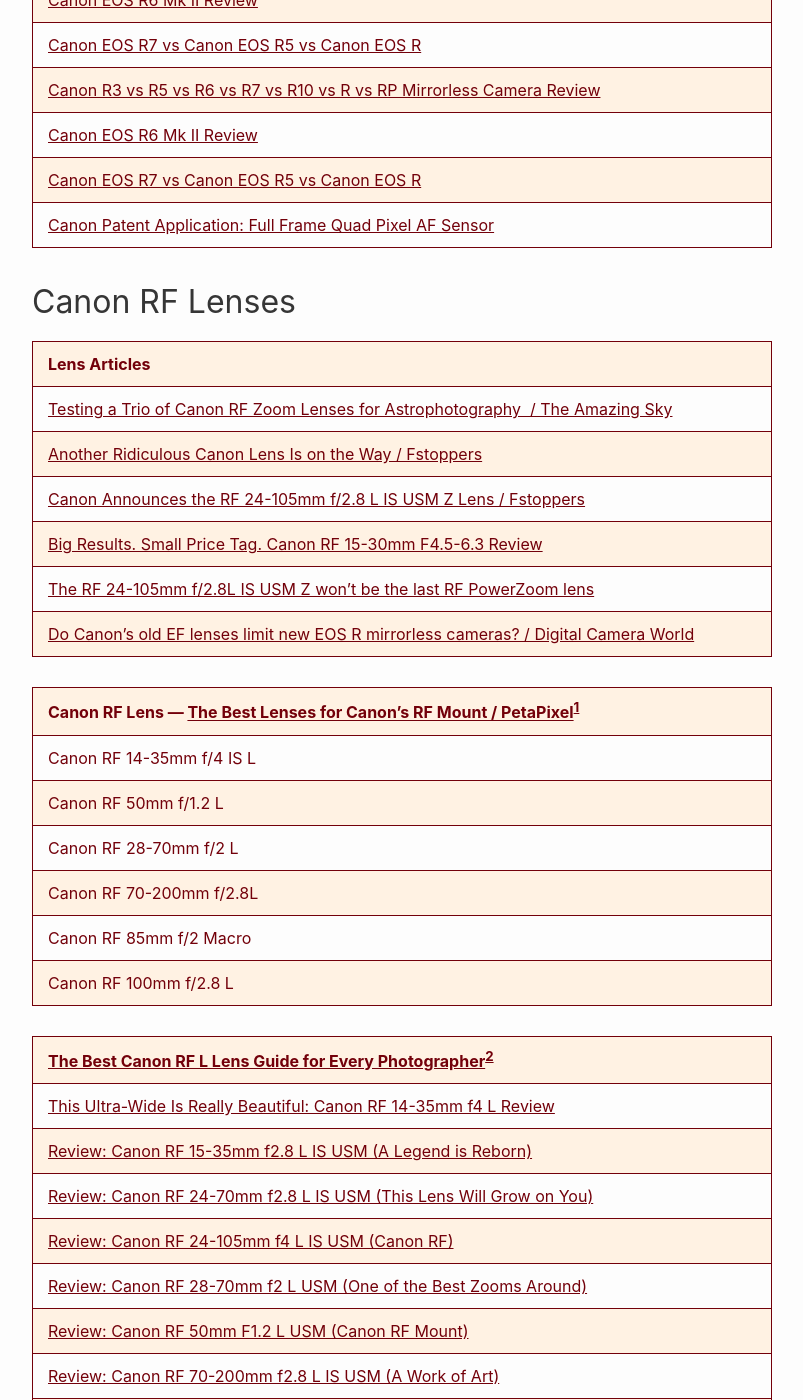
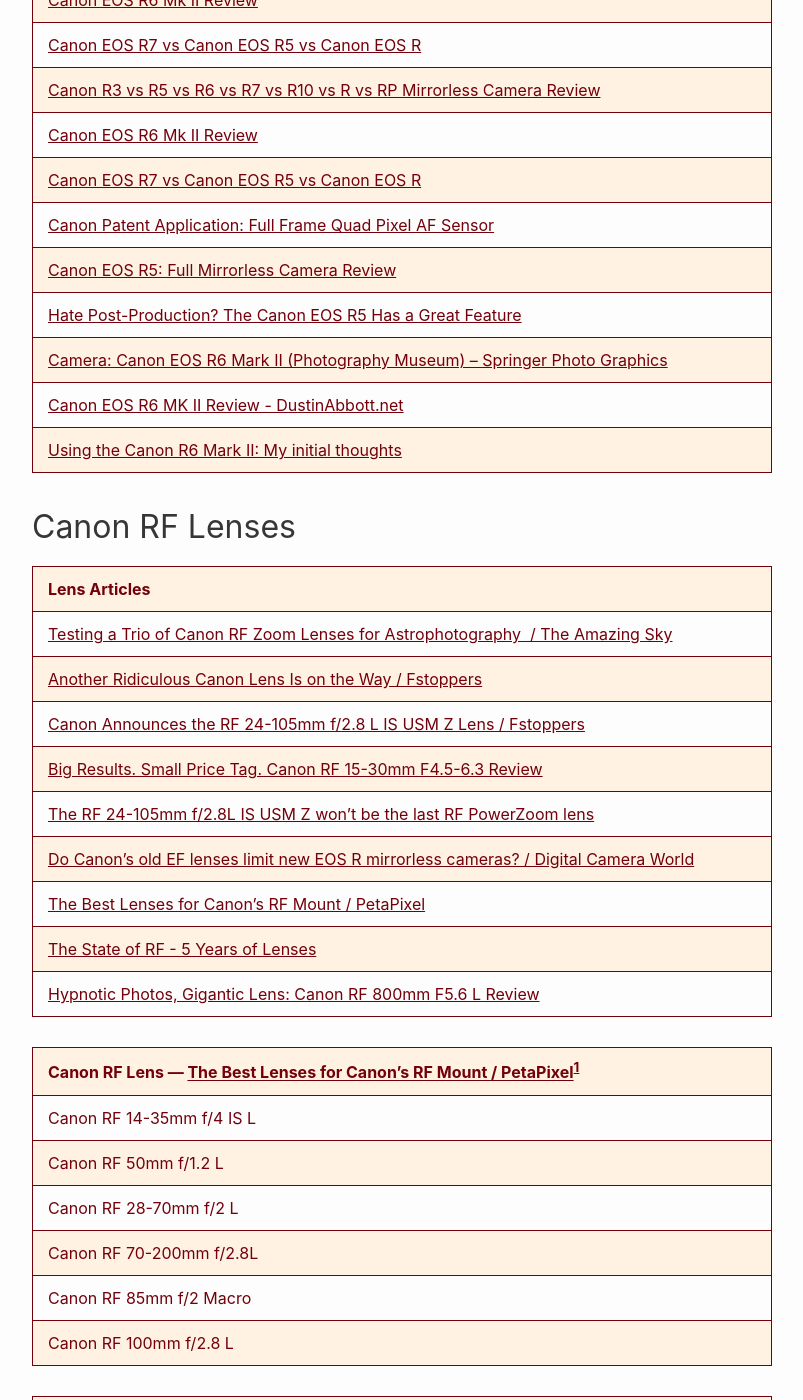
Before and after one commit to RalphHightower/RalphHightower, a Jekyll site: the page built from Photography/CanonMirrorlessRF.md, in a window 1280 px wide and 1400 px high, scrolled down 1892 px. Shown: the whole window, without its empty margins (238-1041 px from the left). Built offline with Jekyll 4.4.1, drawn with Linux system fonts in a browser that asks for light colours; our own code applies the rules of GitHub Pages for plain Markdown files; some of the changed text lies outside the part shown.

Commit message:
[docs](web): CanonMirrorlessRF(extended description)

```diff
--- a/Photography/CanonMirrorlessRF.md
+++ b/Photography/CanonMirrorlessRF.md
@@ -13,6 +13,11 @@
 | [Canon EOS R6 Mk II Review](https://www.thephoblographer.com/2023/02/03/canon-eos-r6-mk-ii-review/ ) |
 | [Canon EOS R7 vs Canon EOS R5 vs Canon EOS R](https://www.thephoblographer.com/2022/07/21/canon-eos-r7-vs-canon-eos-r5-vs-canon-eos-r-how-do-they-compare/ ) |
 | [Canon Patent Application: Full Frame Quad Pixel AF Sensor](https://www.canonrumors.com/canon-patent-application-full-frame-quad-pixel-sensor/ ) |
+| [Canon EOS R5: Full Mirrorless Camera Review](https://www.learnphotographyskills.com/canon-eos-r5-full-review/ ) |
+| [Hate Post-Production? The Canon EOS R5 Has a Great Feature](https://www.thephoblographer.com/2023/11/29/hate-post-production-the-canon-eos-r5-has-a-great-new-feature/ ) |
+| [Camera: Canon EOS R6 Mark II (Photography Museum) – Springer Photo Graphics](https://springerphotographics.com/2023/03/06/camera-canon-eos-r6-mark-ii-photography-museum/ ) |
+| [Canon EOS R6 MK II Review - DustinAbbott\.net](https://dustinabbott.net/2023/04/canon-eos-r6-mk-ii-review/ ) |
+| [Using the Canon R6 Mark II: My initial thoughts](https://blog.jeffcable.com/2023/04/using-canon-r6-mark-ii-my-initial.html ) |
 
 ## Canon RF Lenses
 
@@ -24,6 +29,9 @@
 | [Big Results. Small Price Tag. Canon RF 15-30mm F4.5-6.3 Review](https://www.thephoblographer.com/2023/01/20/big-results-small-price-tag-canon-rf-15-30mm-f4-5-6-3-review/ ) |
 | [The RF 24-105mm f/2.8L IS USM Z won't be the last RF PowerZoom lens](https://www.canonrumors.com/the-rf-24-105mm-f-2-8l-is-usm-z-wont-be-the-last-rf-powerzoom-lens/ ) |
 | [Do Canon's old EF lenses limit new EOS R mirrorless cameras? / Digital Camera World](https://www.digitalcameraworld.com/tutorials/do-canons-old-ef-lenses-limit-new-mirrorless-eos-r-series-cameras ) |
+| [The Best Lenses for Canon's RF Mount / PetaPixel](https://petapixel.com/best-canon-rf-lenses/ ) |
+| [The State of RF - 5 Years of Lenses](https://www.canonrumors.com/the-state-of-the-rf-lenses-5-years-in/ ) |
+| [Hypnotic Photos, Gigantic Lens: Canon RF 800mm F5.6 L Review](https://www.thephoblographer.com/2022/08/11/canon-rf-800mm-f5-6-review/ ) |
 
 | Canon RF Lens — [The Best Lenses for Canon's RF Mount / PetaPixel](https://petapixel.com/best-canon-rf-lenses/ )[^11] |
 |----|
@@ -76,3 +84,9 @@
 | [Hypnotic Photos, Gigantic Lens: Canon RF 800mm F5.6 L Review](https://www.thephoblographer.com/2022/08/11/canon-rf-800mm-f5-6-review/ ) |
 
 [^21]: [The Phoblographer](https://www.thephoblographer.com/)
+
+## Printers
+
+| Canon Printers |
+|---|
+| [Printing big and BIGGER with my Canon printers!](https://blog.jeffcable.com/2023/06/printing-big-and-bigger-with-my-canon.html ) |
```
